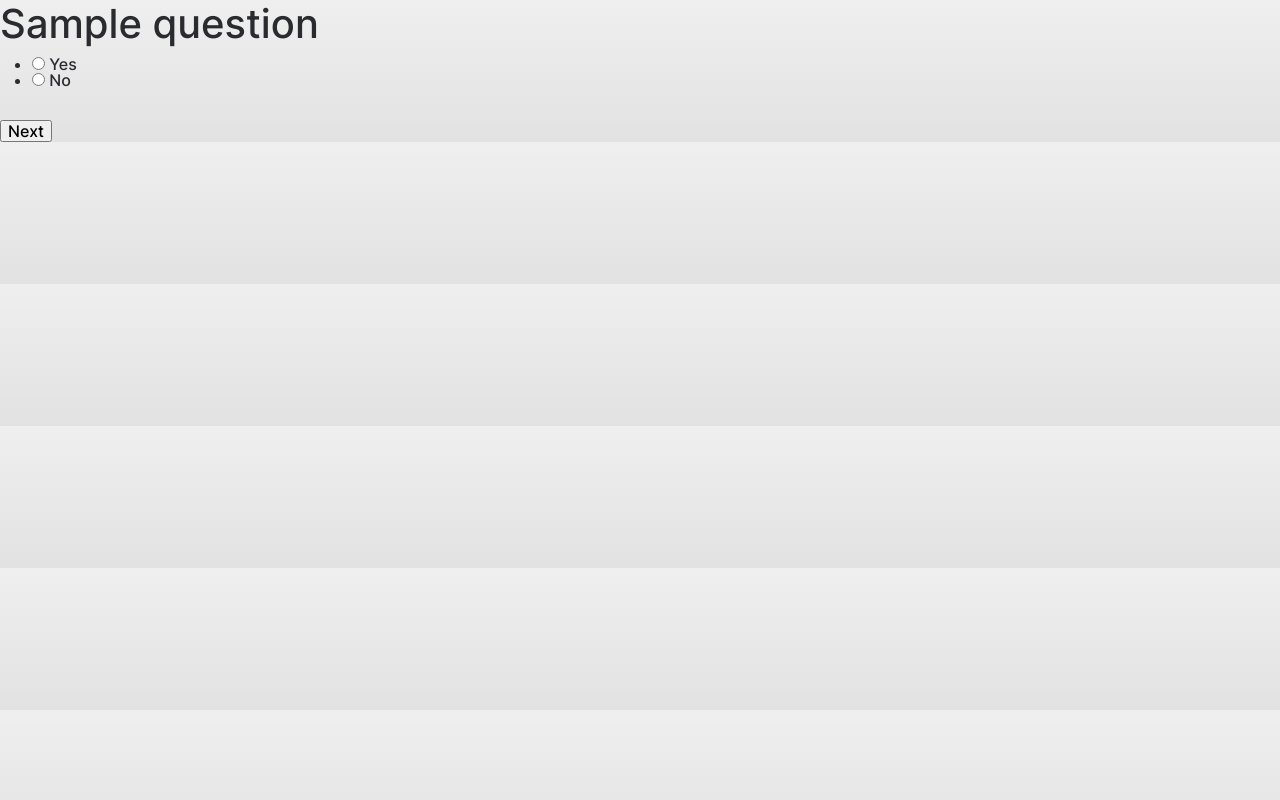
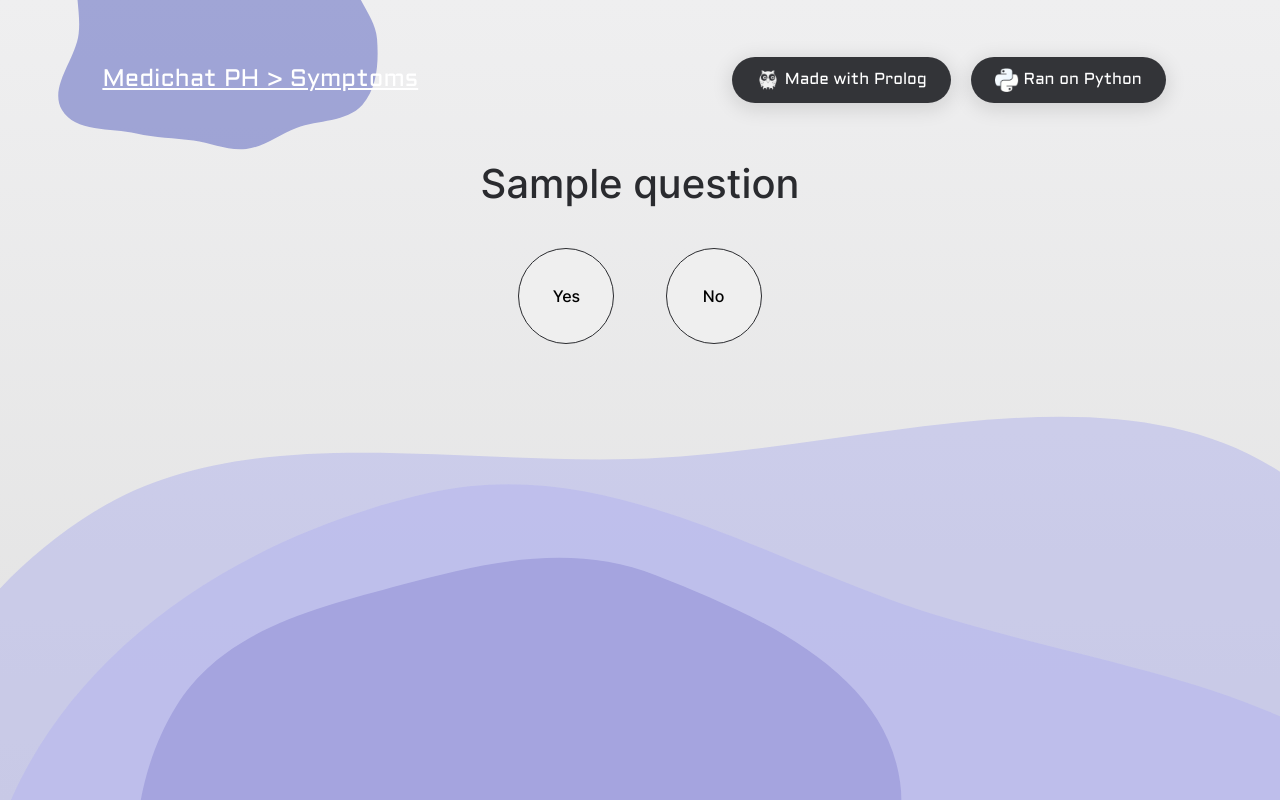
Before and after one commit to MiguelRobles7/medichat-ph, a Flask app: template templates/symptoms_questions.html in a window 1280 px wide. Run offline with Flask 2, Linux system fonts and the light colour scheme; the template is opened without the code that fills it: values that come from a table or form of the project are taken from there, most other values are stand-ins (such as "Sample title", 1, 10 or a date in 2020); parts of the project's set-up code (start-up, migrations or seed data) failed here and were passed over.

Commit message:
Add symptom questions frontend

```diff
--- a/static/css/style.css
+++ b/static/css/style.css
@@ -80,7 +80,6 @@ body {
   top: 0;
   left: 3%;
   z-index: -1;
-
   height: 25%;
   width: 25%;
 }
@@ -222,3 +221,14 @@ body {
   font-size: 1em;
   color: #2a2b2f;
 }
+.symptoms-button {
+  width: 6em;
+  height: 6em;
+  border-radius: 50%;
+  border: 0.5px solid #2a2b2f;
+}
+.symptoms-container {
+  gap: 4vw;
+  display: inline-flex;
+  padding: 2em 0 0 0;
+}
--- a/templates/symptoms_questions.html
+++ b/templates/symptoms_questions.html
@@ -1,13 +1,48 @@
 {% extends 'base.html' %} {% block head %}
 <title>General Questions</title>
 {% endblock %} {% block body %}
-<h1>{{ question }}</h1>
-<form method="POST" class="form-register gen-form">
-  {{ form.hidden_tag() }} {{ form.symptoms }} <br />
-  <!-- <form action="" method="post">
-    <input type="submit" name="upvote" value="Upvote" />
-  </form> -->
-  {{ form.next_button(class="") }}
-</form>
+
+<div class="others-wrapper container">
+  <img class="blob-top" style="left: 4.5%" src="static/images/blob_top_3.svg" />
+  <img
+    class="blob-bot"
+    style="padding-left: 0; padding-top: 20%"
+    src="static/images/blob_bot_3.svg"
+  />
+  <nav class="navbar row">
+    <div class="col-6 navbar-brand">
+      <a style="color: white" href=""> Medichat PH > Symptoms </a>
+    </div>
+    <div class="col-6 pill-container row justify-content-end">
+      <div class="navbar-pill">
+        <img src="static/images/prolog.png" class="navbar-logo" />
+        Made with Prolog
+      </div>
+      <div class="navbar-pill">
+        <img src="static/images/python.png" class="navbar-logo" />
+        Ran on Python
+      </div>
+    </div>
+  </nav>
+  <div class="row text-center">
+    <h1>{{ question }}</h1>
+    <form method="POST" class="form-register">
+      <div class="symptoms-container">
+        <input
+          class="symptoms-button"
+          type="submit"
+          name="symptoms"
+          value="Yes"
+        />
+        <input
+          class="symptoms-button"
+          type="submit"
+          name="symptoms"
+          value="No"
+        />
+      </div>
+    </form>
+  </div>
+</div>
 
 {% endblock %}
```
